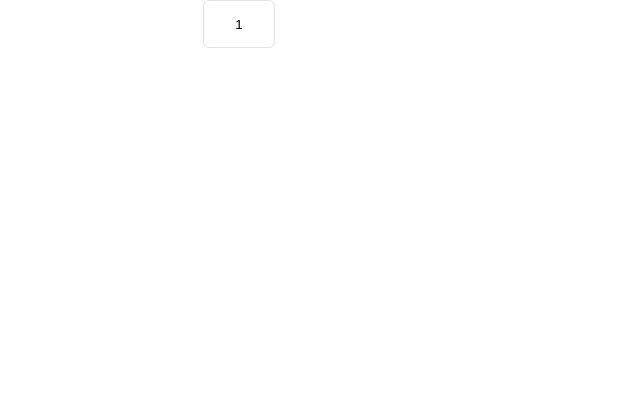
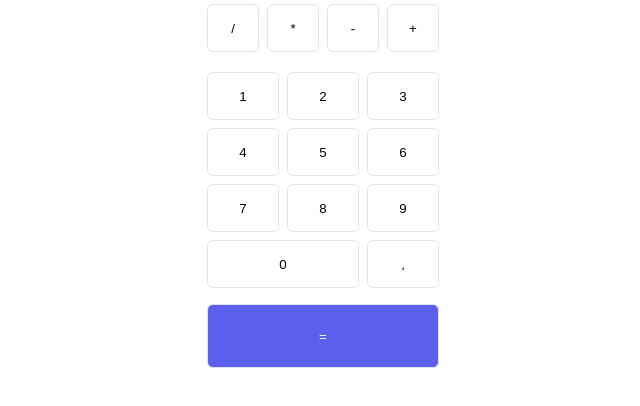
Before and after one commit to LexorV/calculator-react, a React (Create React App) app: page / in a window 1280 px wide. Shown: the top 406 px of the page, without its empty margins (317-957 px from the left). Built offline with nearby package versions, Linux system fonts and the light colour scheme.

Commit message:
button calc add

```diff
--- a/src/App.css
+++ b/src/App.css
@@ -1,3 +1,8 @@
 .general {
     margin: 0, auto;
 }
+body {
+    width: 400;
+    size: 14px;
+    font-family: Inter;
+}
--- a/src/App.tsx
+++ b/src/App.tsx
@@ -1,11 +1,12 @@
 import React from 'react';
-import logo from './logo.svg';
 import './App.css';
 import Main from './pages/main';
+import GlobalStyle from './theme/globalStyle';
 
 const App = () => (
   <div className='general'>
     <Main />
+    <GlobalStyle />
   </div>
 );
 
--- a/src/components/calculatorDrag.tsx
+++ b/src/components/calculatorDrag.tsx
@@ -1,17 +1,27 @@
 import React, { FC } from 'react';
 import styled from 'styled-components';
 import TabletNumberInbox from './tabletNumberInbox';
+import TabletOperatorInbox from './tabletOperatorInbox';
+import { UniversalButton } from '../ui/buttons';
 
 const CalculatorDragStyle = styled.div`
     display: flex;
     flex-direction: column;
     gap: 12px;
     width: 240px;
+    align-items: center;
 `;
 
 const CalculatorDrag: FC = () => (
   <CalculatorDragStyle>
+    <TabletOperatorInbox />
     <TabletNumberInbox />
+    <UniversalButton
+      isEquals
+      height={64}
+      width={232}
+      value='='
+      onClick={(e) => console.log()} />
   </CalculatorDragStyle>
 );
 export default CalculatorDrag;
--- a/src/components/tabletNumberInbox.tsx
+++ b/src/components/tabletNumberInbox.tsx
@@ -1,16 +1,28 @@
 import React, { FC } from 'react';
 import styled from 'styled-components';
-import { NumberButton } from '../ui/buttons';
+import { UniversalButton } from '../ui/buttons';
+import { generatorArray } from '../services/helpers';
+import { TabletMain } from '../theme/globalComponentStyle';
 
-const TabletMain = styled.div`
-    display: flex;
-    flex-direction: column;
-    gap: 12px;
-`;
-
-const TabletNumberInbox: FC = () => (
-  <TabletMain>
-    <NumberButton onClick={(e) => console.log()} value={1} />
-  </TabletMain>
-);
+const TabletNumberInbox: FC = () => {
+  const arrayNumber = generatorArray(9); // генератор чисел аргумет количество
+  return (
+    <TabletMain>
+      {
+            arrayNumber.map((number) => (
+              <UniversalButton
+                onClick={(e) => console.log()}
+                value={number} />
+            ))
+        }
+      <UniversalButton
+        onClick={(e) => console.log()}
+        value={0}
+        width={152} />
+      <UniversalButton
+        onClick={(e) => console.log()}
+        value=',' />
+    </TabletMain>
+  );
+};
 export default TabletNumberInbox;
--- /dev/null
+++ b/src/components/tabletOperatorInbox.tsx
@@ -0,0 +1,20 @@
+import React, { FC } from 'react';
+import { TabletMain } from '../theme/globalComponentStyle';
+import { UniversalButton } from '../ui/buttons';
+
+const TabletOperatorInbox: FC = () => {
+  const newArray = ['/', '*', '-', '+'];
+  return (
+    <TabletMain>
+      {
+            newArray.map((number) => (
+              <UniversalButton
+                onClick={(e) => console.log()}
+                value={number}
+                width={52} />
+            ))
+        }
+    </TabletMain>
+  );
+};
+export default TabletOperatorInbox;
--- /dev/null
+++ b/src/services/helpers.ts
@@ -0,0 +1,9 @@
+/* eslint-disable no-plusplus */
+export const generatorArray = (amount: number) => {
+  const newArray = [];
+  for (let i = 1; i <= amount; i++) {
+    newArray.push(i);
+  }
+  return newArray;
+};
+export default generatorArray;
--- /dev/null
+++ b/src/theme/globalComponentStyle.ts
@@ -0,0 +1,11 @@
+import styled from 'styled-components';
+
+export const TabletMain = styled.div`
+    display: flex;
+    flex-wrap: wrap;
+    gap: 8px;
+    width: 240px;
+    padding: 4px;
+    box-sizing: border-box;
+`;
+export default TabletMain;
--- /dev/null
+++ b/src/theme/globalStyle.ts
@@ -0,0 +1,10 @@
+import { createGlobalStyle } from 'styled-components';
+
+const GlobalStyle = createGlobalStyle`
+  body {
+    font-weight: 500;
+    font-size: 14px;
+    font-family: Inter;
+  }
+`;
+export default GlobalStyle;
--- a/src/ui/buttons.tsx
+++ b/src/ui/buttons.tsx
@@ -1,3 +1,4 @@
+/* eslint-disable */
 import styled from 'styled-components';
 import React, { MouseEventHandler, FC } from 'react';
 
@@ -5,36 +6,54 @@ type TBasicButtonProps = {
   disabled?: boolean;
   width?: number;
   height?: number;
+  isEquals?: boolean;
 };
 type TButtonProps = {
   onClick: MouseEventHandler<HTMLButtonElement>;
   disabled?: boolean;
   value?: string | number;
+  width?: number;
+  isEquals?: boolean;
+  height?: number;
 };
 const BasicNormalButton = styled.button<TBasicButtonProps>`
 width: ${(props) => props.width || 72}px;
 height:${(props) => props.height || 48}px;
-color: #000000;
-background-color: #FFFFFF;
+color: ${(props) => (props.isEquals ? '#FFFFFF' : '#000000')};
 border: 1px solid #E2E3E5;
 border-radius: 6px;
 cursor: pointer;
 display: flex;
 justify-content: center;
 align-items: center;
+// eslint-disable-next-line
+background-color: ${(props) => (props.isEquals ? '#5D5FEF' : '#FFFFFF')};
 `;
-export const NumberButton: FC<TButtonProps> = ({ onClick, value, disabled }) => (
-  <BasicNormalButton disabled={disabled} onClick={onClick}>{value}</BasicNormalButton>
-);
-export const NumberButton2: FC<TButtonProps> = ({ onClick, value, disabled }) => (
-  <BasicNormalButton disabled={disabled} onClick={onClick}>{value}</BasicNormalButton>
+const EqualsButton = styled(BasicNormalButton)`
+    color: white;
+    background-color: #5D5FEF;
+`;
+
+export const UniversalButton: FC<TButtonProps> = ({
+  onClick, value, disabled, width, isEquals, height
+}) => (
+  <BasicNormalButton
+    isEquals={isEquals}
+    width={width}
+    disabled={disabled}
+    onClick={onClick}
+    height= {height}
+    >
+
+    {value}
+  </BasicNormalButton>
 );
 
-NumberButton.defaultProps = {
+UniversalButton.defaultProps = {
   value: '',
   disabled: false,
+  width: 72,
+  isEquals: false,
+  height: 48
 };
-NumberButton2.defaultProps = {
-  value: '',
-  disabled: false,
-};
+export default UniversalButton;
--- /dev/null
+++ b/src/vendor/fonts/fonts.d.ts
@@ -0,0 +1 @@
+declare module '*.ttf';
--- /dev/null
+++ b/src/vendor/fonts/index.ts
@@ -0,0 +1,14 @@
+import { createGlobalStyle } from 'styled-components';
+
+import InterRegular from './inter/Inter-Regular.ttf';
+
+export const Inter = createGlobalStyle`
+  @font-face {
+    font-family: 'Inter';
+    src: local('inter'),
+      url(${InterRegular}) format('truetype');
+    font-weight: 500;
+    font-style: normal;
+  }
+`;
+export default Inter;
```
Also changed, not shown: src/vendor/fonts/inter/Inter-Regular.ttf (added).
